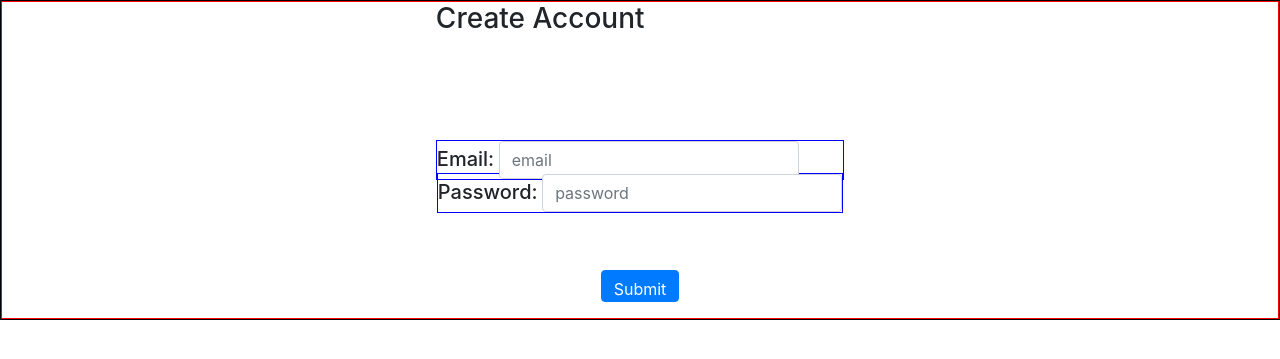
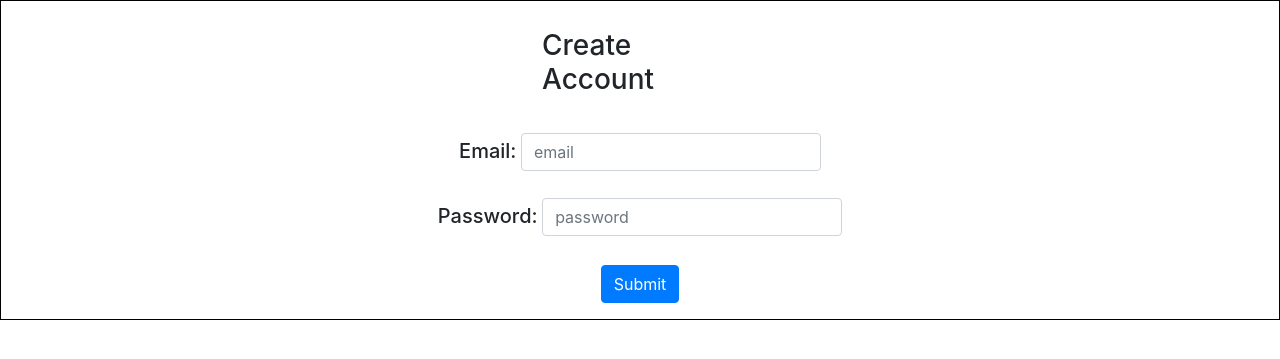
Before and after one commit to mrman511/tiny-app, a Node server app: page /register in a window 1280 px wide. Shown: the part 112-471 px from the top of the page. Run offline with Node 20, Linux system fonts and the light colour scheme; some libraries are stand-ins or nearby versions.

Commit message:
improve some css styling

```diff
--- a/expressServer.js
+++ b/expressServer.js
@@ -104,7 +104,7 @@ app.get("/urls/new", (req, res) => {
 
 app.get('/urls/:shortURL', (req, res) => {
   let userID = req.session.user_id;
-  console.log(userID, users[userID].id);
+  //console.log(userID, users[userID].id);
   const templateVars = {
     users,
     userID,
--- /dev/null
+++ b/style.css
@@ -0,0 +1,36 @@
+.form-grid {
+  height: 100%;
+  width: 100%;
+  display: grid;
+  grid-template-rows: 2fr 1fr 1fr 1fr;
+  grid-template-columns: 1fr;
+  border: 1px solid black;
+}
+
+.grid1 {
+  max-height: 2em;
+  position: relative;
+  grid-area: 1 / 1 / 2/ span 1;
+}
+
+.grid2 {
+  display: block;
+  height: 2em;
+}
+
+.grid3 {
+  height: 2.5em;
+  position: relative;
+  grid-area: 3 / 1 / 4/ span 1;
+  justify-self: center;
+  align-self: center;
+}
+
+.grid4 {
+  position: relative;
+  max-width: 5em;
+  max-height: 2em;
+  grid-area: 4 / 1 / span 1/ span 1;
+  justify-self: center;
+  align-self: center;
+}
--- a/views/register.ejs
+++ b/views/register.ejs
@@ -7,31 +7,30 @@
   <title>TinyApp - Register</title>
 
   <!-- Bootstrap CSS -->
+
+  <link rel ="stylesheet" href = '../style.css'>
   <link rel="stylesheet" href="https://stackpath.bootstrapcdn.com/bootstrap/4.2.1/css/bootstrap.min.css" integrity="sha384-GJzZqFGwb1QTTN6wy59ffF1BuGJpLSa9DkKMp0DgiMDm4iYMj70gZWKYbI706tWS" crossorigin="anonymous">
+
 </head>
 <body>
   <%- include('partials/_registrationHeader') %>
-  <section style = "height: 20em; display: flex; justify-content: center; flex-direction: column; border: 1px solid black;">
-    <article style = "height: 100%; width: auto; display: flex; align-content: center; justify-content: center; border: 1px solid red">
+  <section style = "height: 20em; display: flex; align-items: center; ">
 
-      <form action ="/register" method ="POST" style = "height: 100%; display: grid; grid-template-rows: 2fr 1fr 1fr 1fr; grid-template-columns: 1fr;" >
-        <h3 style = "max-height: 2em; position: relative; grid-area: 1 / 1 / span 1/ span 1;">Create Account</h3>
+      <form class = "form-grid" action ="/register" method ="POST"  style="position: relative; margin: auto;" >
+        <h3 class = "grid1" style = "max-width: 7em; margin: 1em auto;">Create Account</h3>
 
-        <div style = "position: relative; height: 2.5em; grid-area: 2 / 1 / span 1/ span 1;  justify-self: center; align-self: center; border: 1px solid blue;">
-          <div style = " display: block; height: 2em; width: auto;">
+          <div class = "grid2" style = "margin: .5em auto">
             <h5 style = "display: inline" >Email:</h5>
             <input class="form-control" type="email" name="email" placeholder="email" style="width: 300px; margin: 0; display: inline;">
           </div>
 
-          <div style = "height: 2.5em; grid-area: 3 / 1 / span 1/ span 1;  justify-self: center; align-self: center; border: 1px solid blue;">
+          <div  class = "grid3" >
             <h5 style = "display: inline;">Password:</h5>
             <input class="form-control" type="password" name="password" placeholder="password" style="width: 300px; margin: 0; display: inline;">
           </div>
-        </div>
 
-      <button type="submit" class="btn btn-primary" style = "position: relative; max-width: 5em; max-height: 2em; grid-area: 4 / 1 / span 1/ span 1; justify-self: center; align-self: center;">Submit</button>
+      <button style = "margin: 1em auto" type="submit" class="btn btn-primary" >Submit</button>
     </form>
-    </article>
 
   </section>
 
```
